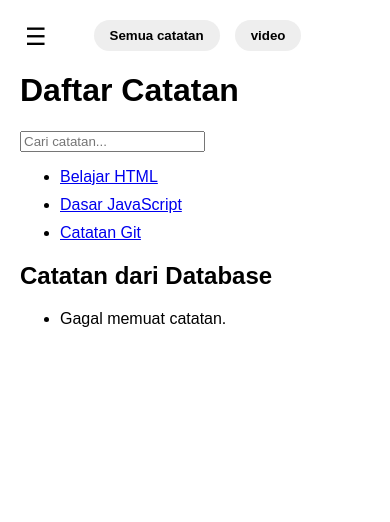
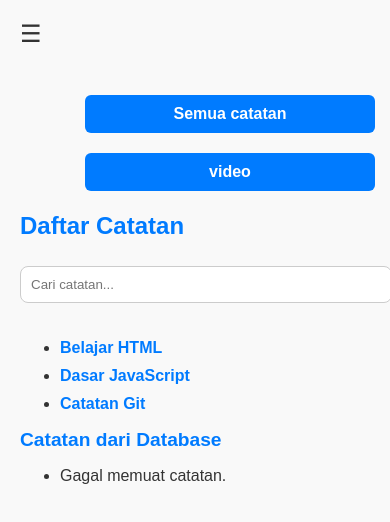
Before and after one commit to rohman35819/catatan-belajar, a plain HTML site: page index.html in a window 390 px wide. Drawn offline with nearby package versions, Linux system fonts and the light colour scheme; no server answers.

Commit message:
Update otomatis

```diff
--- a/buat-file.css
+++ b/buat-file.css
@@ -1,145 +1,182 @@
-/* Gaya dasar halaman */
-body {
-  font-family: sans-serif;
-  padding: 20px;
-  margin: 0; /* Buang margin default browser */
-  padding-top: 70px; /* Jarak dari header agar konten tidak tertutup */
+:root {
+  --primary: #007bff;
+  --background: #f0f4f8;
+  --text: #222;
+  --op-color: #ff9800;
+  --eq-color: #4caf50;
+  --clr-color: #f44336;
 }
 
-/* Judul halaman utama */
-h1 {
+body {
+  font-family: 'Segoe UI', sans-serif;
+  background-color: var(--background);
   margin: 0;
-  font-size: 24px;
-  text-align: center; /* Tengah untuk semua layar */
-  padding: 10px 0;    /* Jarak atas bawah */
+  padding: 70px 15px 30px;
+  color: var(--text);
+  box-sizing: border-box;
 }
 
-/* Subjudul */
-h2 {
-  margin-top: 40px; /* Turunkan jarak dari h1 */
+.header-bar {
+  position: fixed;
+  top: 0;
+  left: 0;
+  right: 0;
+  height: 60px;
+  background: white;
+  display: flex;
+  align-items: center;
+  gap: 15px;
+  padding: 10px 20px;
+  border-bottom: 1px solid #ccc;
+  z-index: 999;
 }
 
-/* Textarea untuk isi catatan */
-textarea {
-  width: 100%;
-  height: 100px;
-  margin-bottom: 15px;
-}
-
-/* Input teks */
-input[type="text"],
-input[type="file"] {
-  width: 100%;
-  margin-bottom: 15px;
-}
-
-/* Tombol simpan */
-button {
-  padding: 10px 15px;
-  background-color: #2b73ff;
-  color: white;
-  border: none;
-  border-radius: 5px;
+.hamburger {
+  font-size: 24px;
   cursor: pointer;
 }
 
-/* Tombol hamburger (☰) */
-.hamburger {
-  font-size: 24px;
-  cursor: pointer;
-  background: none;
-  border: none;
-  z-index: 101; /* Di atas header */
+.side-menu {
+  position: absolute;
+  top: 60px;
+  left: 20px;
+  background: white;
+  padding: 10px;
+  border: 1px solid #ddd;
+  border-radius: 8px;
+  box-shadow: 0 4px 10px rgba(0,0,0,0.1);
+  display: flex;
+  flex-direction: column;
+  gap: 10px;
+  z-index: 1000;
 }
 
-/* Menu samping */
-.side-menu {
-  display: flex;
-  flex-direction: column;
-  position: absolute;
-  background-color: #f9f9f9;
-  padding: 10px;
-  border: 1px solid #ccc;
-  border-radius: 8px;
-  z-index: 100;
-  top: 50px;  /* Akan disesuaikan oleh media query */
-  left: 10px; /* Muncul tepat di bawah garis tiga di kiri */
-}
-
-/* Sembunyikan menu jika tidak aktif */
 .hidden {
   display: none;
 }
 
-/* Header bar: membungkus hamburger + judul */
-.header-bar {
-  display: flex;
-  align-items: center;
-  justify-content: space-between;
-  padding: 10px 15px;
-  position: fixed;
-  top: 0;
-  left: 0;
-  right: 0;
-  background-color: white;
-  z-index: 99;
-  border-bottom: 1px solid #ccc;
+.form-container {
+  max-width: 500px;
+  margin: auto;
 }
 
-/* Responsif untuk layar HP */
-@media (max-width: 600px) {
-  .header-bar h1 {
-    font-size: 18px;         /* Ukuran font agar tidak pindah baris */
-    margin: 0;
-    flex: 1;                 /* Isi ruang horizontal */
-    text-align: center;      /* Pusatkan teks */
+input[type="text"], textarea {
+  width: 100%;
+  padding: 10px;
+  margin: 6px 0 18px;
+  font-size: 16px;
+  border: 1px solid #ccc;
+  border-radius: 6px;
+}
+
+textarea {
+  height: 130px;
+  resize: vertical;
+}
+
+button {
+  padding: 10px 16px;
+  margin-right: 10px;
+  margin-top: 10px;
+  font-size: 16px;
+  font-weight: bold;
+  color: white;
+  background-color: var(--primary);
+  border: none;
+  border-radius: 8px;
+  cursor: pointer;
+  transition: 0.2s ease;
+}
+
+button:hover {
+  background-color: #0056b3;
+}
+
+.calculator {
+  margin: 20px auto 0;
+  max-width: 260px;
+  padding: 12px;
+  background: #222;
+  border-radius: 10px;
+  display: none;
+  flex-direction: column;
+  gap: 10px;
+}
+
+.calculator.visible {
+  display: flex;
+  animation: fadeIn 0.3s ease;
+}
+
+#display {
+  width: 100%;
+  padding: 10px;
+  font-size: 1.5rem;
+  text-align: right;
+  background: #333;
+  color: white;
+  border: none;
+  border-radius: 6px;
+}
+
+#keys {
+  display: grid;
+  grid-template-columns: repeat(4, 1fr);
+  gap: 8px;
+}
+
+#keys button {
+  padding: 14px;
+  font-size: 1.2rem;
+  border-radius: 8px;
+  border: none;
+  cursor: pointer;
+  transition: 0.2s ease;
+  background: #444;
+  color: white;
+}
+
+#keys button:hover {
+  background: #555;
+}
+
+#keys .op {
+  background-color: var(--op-color);
+  color: black;
+}
+
+#keys .eq {
+  background-color: var(--eq-color);
+  color: white;
+}
+
+#keys .clr {
+  background-color: var(--clr-color);
+  color: white;
+}
+
+@keyframes fadeIn {
+  from {
+    opacity: 0;
+    transform: translateY(8px);
   }
-
-  .hamburger {
-    position: relative;      /* Supaya sejajar dalam .header-bar */
-    top: auto;
-    right: auto;
-    z-index: auto;
-  }
-
-  .side-menu {
-    top: 50px;   /* Tepat di bawah .header-bar */
-    left: 10px;  /* Muncul dari kiri sesuai tombol garis tiga */
-    right: auto; /* Hindari muncul di kanan */
-    width: auto;
+  to {
+    opacity: 1;
+    transform: translateY(0);
   }
 }
 
-/* Responsif untuk layar besar (komputer/tablet) */
-/* Responsif untuk layar besar (komputer/tablet) */
-@media (min-width: 601px) {
-  .header-bar {
-    justify-content: flex-start; /* Susun dari kiri */
-    gap: 10px;                   /* Jarak antara hamburger dan h1 */
+@media (max-width: 480px) {
+  .form-container {
+    padding: 0 5px;
   }
 
-  .hamburger {
-    position: relative; /* Ikuti flow normal */
-    top: auto;
-    left: auto;
-    margin-right: 10px; /* Jarak ke judul */
+  #keys button {
+    padding: 12px;
+    font-size: 1rem;
   }
 
-  .header-bar h1 {
-    font-size: 24px;
-    margin: 0;
-    text-align: left;
-    flex: none;         /* Jangan isi semua ruang */
-  }
-
-  .side-menu {
-    top: 50px;         /* Di bawah header-bar */
-    left: 10px;        /* Sama posisi seperti tombol hamburger */
-    right: auto;
-    width: 180px;      /* Lebar tetap di desktop */
-  }
-
-  body {
-    padding-top: 70px; /* Pastikan cukup ruang untuk header di desktop juga */
+  #display {
+    font-size: 1.3rem;
   }
 }
--- a/style.css
+++ b/style.css
@@ -1,127 +1,120 @@
-body {
-  font-family: sans-serif;
-  padding: 20px;
-  padding-top: 80px;
-  max-width: 700px;
-  margin: auto;
+:root {
+  --primary: #007bff;
+  --background: #f9f9f9;
+  --text: #333;
 }
 
-/* Wrapper untuk hamburger dan kategori */
-.header-bar {
-  display: flex;
-  justify-content: space-between;
-  align-items: center;
-  position: fixed;
-  top: 0;
-  left: 0;
-  right: 0;
-  background-color: white;
-  padding: 10px 20px;
-  z-index: 1000;
-  border-bottom: 1px solid #ddd;
+body {
+  font-family: 'Segoe UI', sans-serif;
+  background-color: var(--background);
+  color: var(--text);
+  padding: 20px;
+  margin: 0;
 }
 
-/* Tombol ☰ hamburger */
-.hamburger {
-  font-size: 24px;
-  cursor: pointer;
-  background: none;
-  border: none;
-  padding: 5px;
-  margin: 0;
-  line-height: 1;
+h1, h2 {
+  color: var(--primary);
+  margin-top: 1rem;
 }
 
-/* Menu kategori horizontal */
-.category-menu {
-  display: flex;
-  gap: 10px;
-  overflow-x: auto;
-  white-space: nowrap;
+input[type="text"] {
+  width: 100%;
+  padding: 10px;
+  margin: 10px 0 20px 0;
+  border: 1px solid #ccc;
+  border-radius: 8px;
 }
 
-/* Tombol kategori */
-.category-menu button {
-  background-color: #eee;
+button {
+  padding: 10px 15px;
+  margin: 5px;
   border: none;
-  padding: 8px 16px;
-  border-radius: 20px;
+  border-radius: 6px;
+  background-color: var(--primary);
+  color: white;
+  font-weight: bold;
   cursor: pointer;
-  font-weight: bold;
-  white-space: nowrap;
+  transition: background-color 0.3s ease;
 }
 
-.category-menu button:hover {
-  background-color: #ddd;
+button:hover {
+  background-color: #0056b3;
 }
 
-/* Side menu navigasi */
+.note-link {
+  margin: 10px 0;
+  display: block;
+  text-decoration: none;
+  color: var(--primary);
+  font-weight: bold;
+}
+
+.hamburger {
+  font-size: 26px;
+  cursor: pointer;
+  position: fixed;
+  top: 20px;
+  left: 20px;
+  z-index: 1000;
+}
+
 .side-menu {
   position: fixed;
   top: 60px;
-  right: 20px;
-  width: 200px;
-  background-color: #f4f4f4;
+  left: 20px;
+  background-color: #ffffff;
   border: 1px solid #ddd;
   padding: 10px;
   display: flex;
   flex-direction: column;
   gap: 10px;
+  box-shadow: 0 4px 6px rgba(0, 0, 0, 0.1);
   z-index: 999;
-  box-shadow: 0 4px 8px rgba(0,0,0,0.1);
+  border-radius: 8px;
+}
+
+.side-menu a {
+  text-decoration: none;
+  color: var(--text);
+  font-weight: bold;
+  padding: 5px 10px;
+  border-radius: 5px;
+}
+
+.side-menu a:hover {
+  background-color: var(--primary);
+  color: white;
 }
 
 .hidden {
   display: none;
 }
 
-/* RESPONSIF KHUSUS HP */
+.category-menu {
+  margin-top: 70px;
+  margin-left: 60px;
+  display: flex;
+  gap: 10px;
+  flex-wrap: wrap;
+}
 
+/* Responsive */
 @media (max-width: 600px) {
-  /* Memberi padding atas agar isi tidak tertutup header */
-  body {
-    padding-top: 70px;
-    padding-left: 10px; /* Memberi sedikit ruang kiri */
-    padding-right: 10px; /* Memberi sedikit ruang kanan */
+  h1 {
+    font-size: 1.5rem;
   }
 
-  /* Menata ulang header bar agar responsif */
-  .header-bar {
-    flex-direction: row;
-    justify-content: space-between;
+  h2 {
+    font-size: 1.2rem;
   }
 
-  /* Menengahkan menu kategori */
   .category-menu {
-    justify-content: center;
+    flex-direction: column;
+    margin-left: 60px;
   }
 
-  /* Memperkecil tombol hamburger */
-  .hamburger {
-    font-size: 24px;
-    padding: 5px;
-    width: auto;
-    height: auto;
-  }
-
-  /* Memposisikan side-menu lebih dekat ke tombol dan memperkecil lebarnya */
-  .side-menu {
-    right: 10px;     /* Posisikan dekat dengan sisi kanan */
-    top: 60px;       /* Tepat di bawah header */
-    width: 200px;    /* Ukuran menu agar tidak terlalu lebar di HP */
-  }
-
-  /* Naikkan posisi semua catatan dan beri padding samping agar tidak terlalu mepet */
-  .catatan-container {
-    margin-top: -20px;        /* Geser ke atas */
-    padding-left: 5px;        /* Ruang kiri */
-    padding-right: 5px;       /* Ruang kanan */
-  }
-
-  /* Naikkan posisi bagian video juga agar sejajar */
-  .video-container {
-    margin-top: -20px;        /* Geser ke atas */
-    padding-left: 5px;        /* Ruang kiri */
-    padding-right: 5px;       /* Ruang kanan */
+  button {
+    width: 100%;
+    font-size: 1rem;
   }
 }
```
Also changed, not shown: buat-file.html (+57 -20 lines), index.js (added, +21 -0 lines), percobaan/percobaan.css (added), percobaan/percobaan.html (added).
